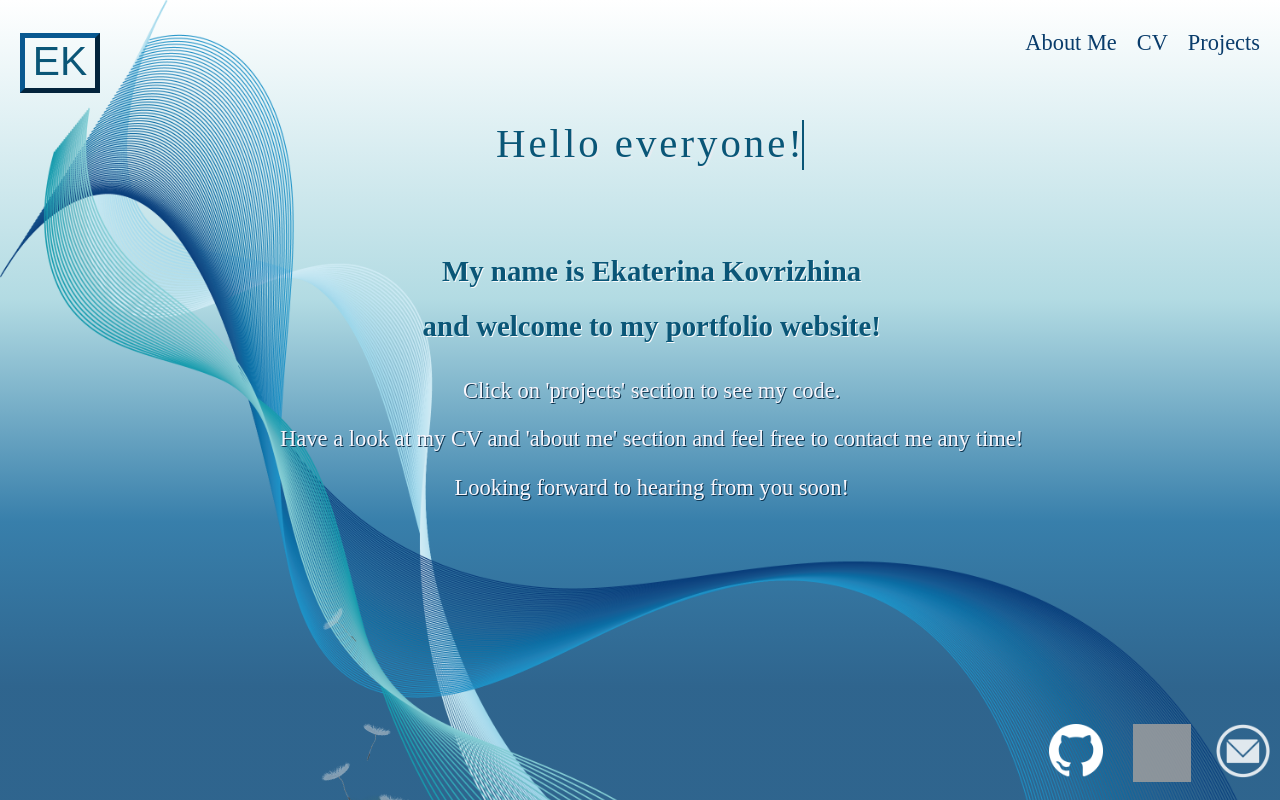
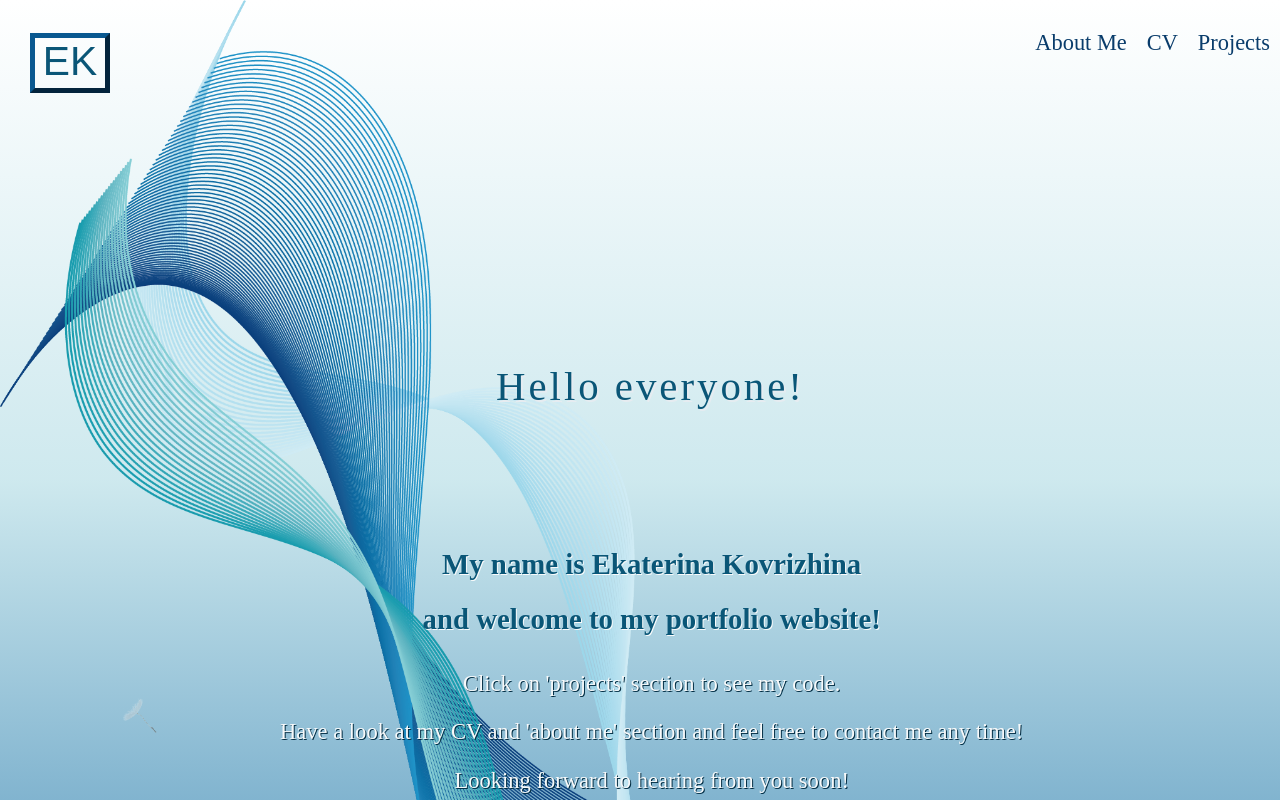
Before and after one commit to RinaKovri/RinaKovri, a React (Create React App) app: page / in a window 1280 px wide. Shown: the top 800 px of the page. Built offline with nearby package versions, Linux system fonts and the light colour scheme; grey boxes are pictures that could not be loaded; what @rintsin/common-components would draw is missing.

Commit message:
fixing flower

```diff
--- a/src/components/footer/footer.module.scss
+++ b/src/components/footer/footer.module.scss
@@ -10,9 +10,10 @@
 .footer {
     display: flex;
     list-style-type: none;
-    position: fixed;
-    right: 10px;
-    bottom: 0;
+    margin-top: 100px;
+    // position: fixed;
+    // right: 10px;
+    // bottom: 0;
 }
 
 
--- a/src/components/home/home.module.scss
+++ b/src/components/home/home.module.scss
@@ -1,12 +1,14 @@
 .container {
   margin-left: 250px;
   margin-right: 50px;
-  margin-top: 50px;
+  margin-top: 200px;
   display: flex;
   flex-wrap: wrap;
   border-radius: 15px;
-  //justify-content: center;
-  height:fit-content;
+  // max-height: 150vh;
+
+  // align-items: center;
+  // justify-content: center;
 }
 
 .wrapper {
@@ -52,6 +54,7 @@
 }
 
 .homeBody {
+  margin-top: 50px;
   justify-content: center;
 }
 
@@ -78,12 +81,14 @@
   margin-right: 30px;
   font-family: 'Cormorant Garamond';
   font-size: calc(0.7vw + 0.7vh + 1vmin);
-  color: rgba(249, 246, 252);
-  text-shadow: 1px 1px rgb(15, 53, 80);
+  color: rgb(247, 249, 250);
+  text-shadow: 1px 1px rgb(3, 46, 68);
   text-align: center;
 }
 
 .flowerContainer {
+  margin-left: -200px;
+  margin-top: -200px;
   display: block;
 }
 .flower {
--- a/src/components/navbar/navbar.module.scss
+++ b/src/components/navbar/navbar.module.scss
@@ -1,7 +1,7 @@
 .container {
-  position: fixed;
-  top: 0;
- right: 10px;
+//   position: fixed;
+//   top: 0;
+//  right: 10px;
   margin-top: 20px;
   width: 100%;
   display: flex;
--- a/src/components/sites/cv.module.scss
+++ b/src/components/sites/cv.module.scss
@@ -88,7 +88,7 @@
 .rightItems {
   font-family: 'Cormorant Garamond';
   font-size: calc(0.2vw + 0.2vh + 2.5vmin);
-  color: rgb(15, 53, 80, 0.8);
+  color: rgb(15, 53, 80, 0.9);
   text-shadow: 1px 1px rgb(218, 226, 234);
   text-align: start;
 }
@@ -108,4 +108,5 @@
   font-family: 'Cormorant Garamond';
   font-size: calc(0.01vw + 0.01vh + 2.2vmin);
   color: rgba(29, 74, 108, 0.9);
+  line-height: 30px;
 }
--- a/src/components/sites/projects.module.scss
+++ b/src/components/sites/projects.module.scss
@@ -6,7 +6,7 @@
     flex-wrap: wrap;
     background-color: rgba(7, 71, 120, 0.84);
     border-radius: 15px;
-    max-height: 150vh;
+    max-height: 200vh;
 }
 
 .cardList {
--- a/src/index.module.scss
+++ b/src/index.module.scss
@@ -1,8 +1,8 @@
 body {
     margin: 0;
     padding: 0;
-    background:url(pngwing.com.png) no-repeat, linear-gradient(0deg,rgba(7, 71, 120, 0.84) 38%, rgba(37, 115, 163, 0.915) 53%, rgba(127, 195, 208, 0.6) 73%, rgb(255, 255, 255) 100%);
+    background:url(pngwing.com.png), linear-gradient(0deg,rgba(16, 81, 130, 0.84) 23%, rgba(61, 134, 180, 0.915) 43%, rgba(173, 218, 227, 0.6) 73%, rgb(255, 255, 255) 100%);
     background-size: cover;
     background-repeat: no-repeat;
-    min-height: 100vh;
+    min-height: 220vh;
 }
```
